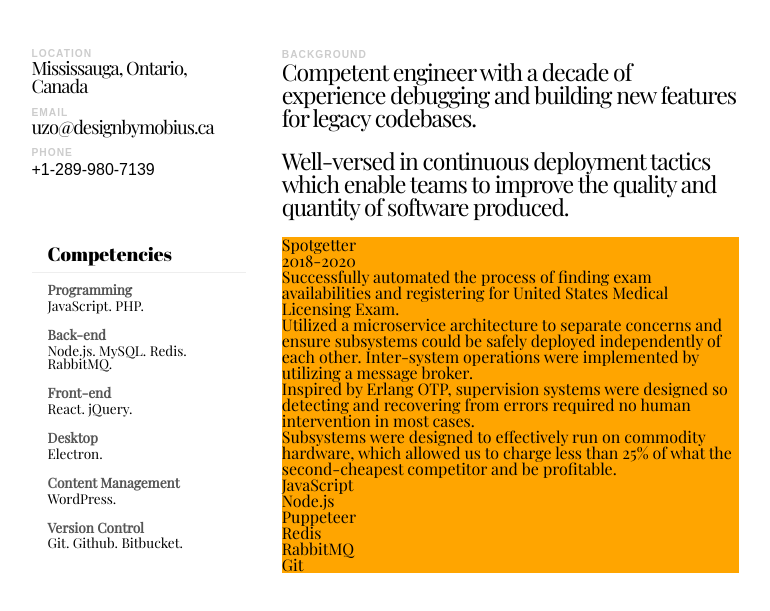
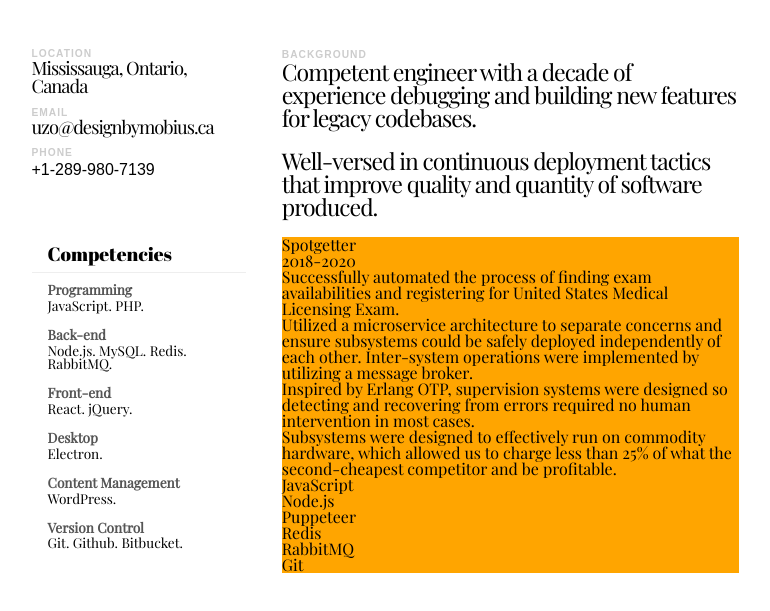
Before and after one commit to Akamaozu/resume, a website: page html/resume.html in a window 1280 px wide. Shown: the part 85-696 px from the top of the page, without its empty margins (251-1021 px from the left). Drawn offline with Linux system fonts and the light colour scheme; files that its build step writes are made by us from their sources.

Commit message:
minor updates to background

```diff
--- a/html/resume.html
+++ b/html/resume.html
@@ -40,7 +40,7 @@
     <div id="background">
       <div class="title">Background</div>
       <p>Competent engineer with a decade of experience debugging and building new features for legacy codebases.</p>
-      <p>Well-versed in continuous deployment tactics which enable teams to improve the quality and quantity of software produced.</p>
+      <p>Well-versed in continuous deployment tactics that improve quality and quantity of software produced.</p>
     </div>
     <div id="experiences">
       <div class="experience">
```
